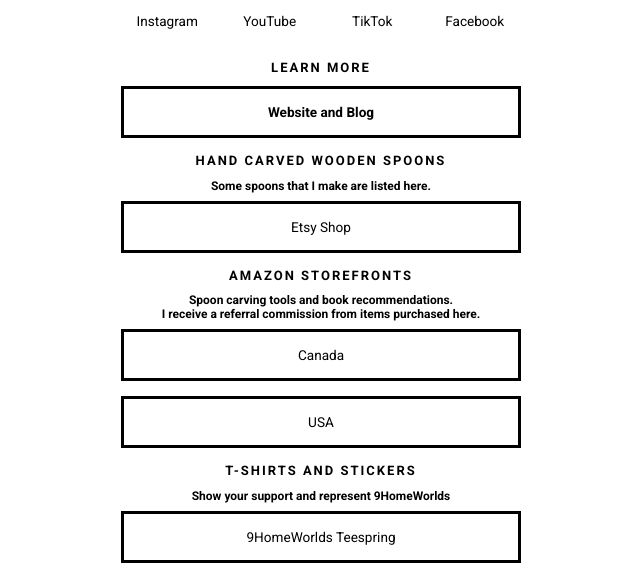
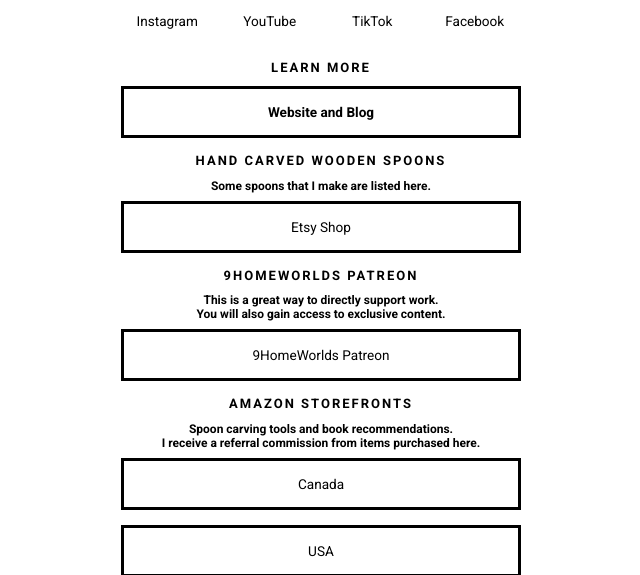
Before and after one commit to 9HomeWorlds/9homeworlds.github.io, a plain HTML site: page index.html in a window 1280 px wide. Shown: the part 207-782 px from the top of the page, without its empty margins (319-959 px from the left). Drawn offline with Linux system fonts and the light colour scheme.

Commit message:
added patreon
link

```diff
--- a/index.html
+++ b/index.html
@@ -44,6 +44,15 @@
 
         <a href="https://www.etsy.com/shop/9homeworlds/" target="_blank">Etsy Shop</a>
 
+		<!-- Patreon -->
+        <h2>9HomeWorlds Patreon</h2>
+
+		<h1>This is a great way to directly support work.
+		<br>You will also gain access to exclusive content.</h1>
+
+        <a href="https://www.patreon.com/9homeworlds" target="_blank">9HomeWorlds Patreon</a>
+
+
         <!-- Amazon Stores -->
         <h2>Amazon Storefronts</h2>
 
```
